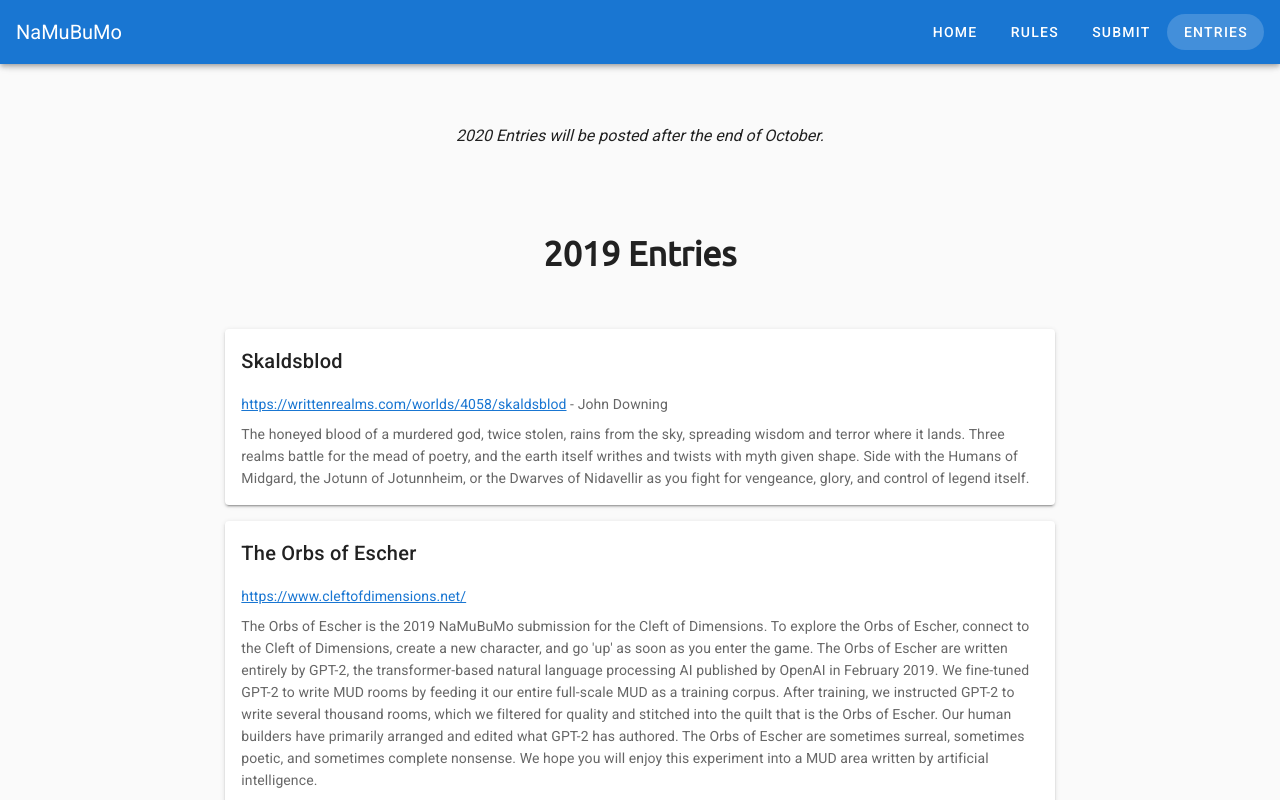
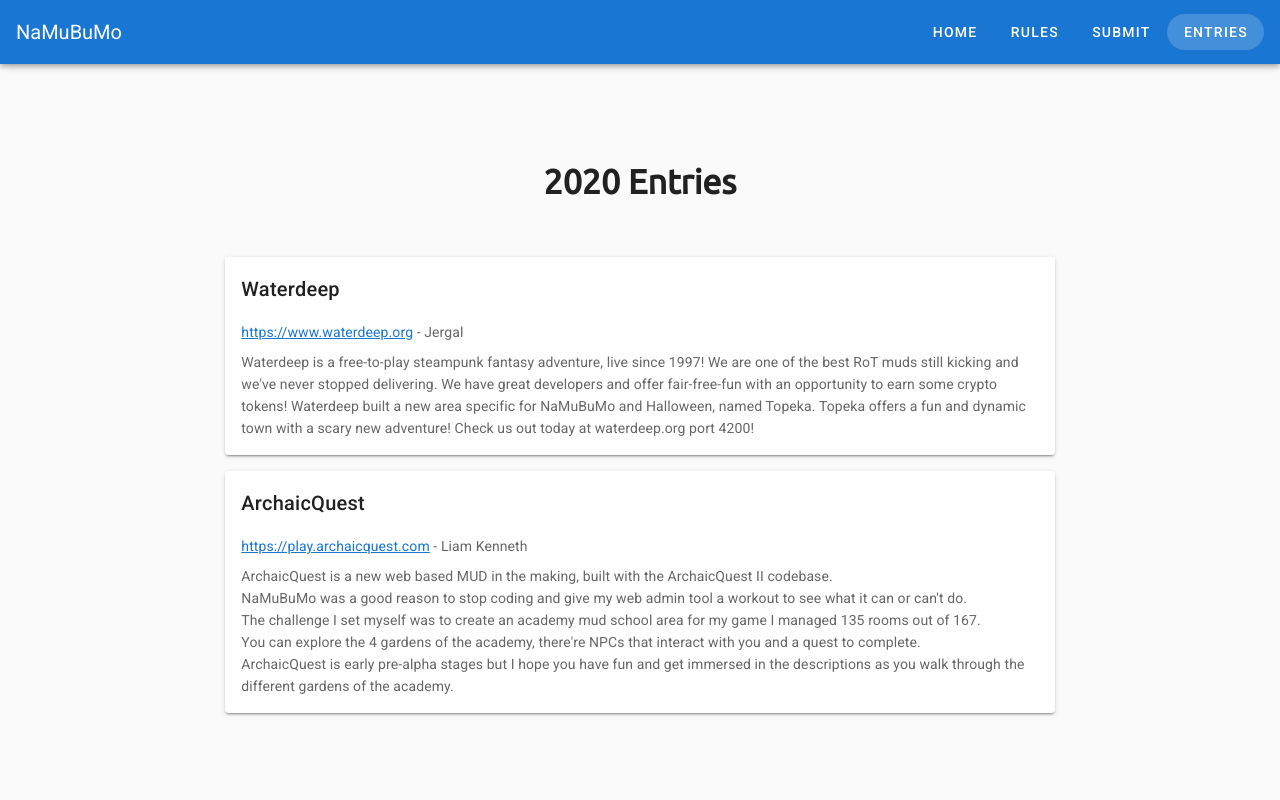
Before and after one commit to teebes/namubumo, a Vue app: page /entries in a window 1280 px wide. Shown: the top 800 px of the page. Built offline with nearby package versions, Linux system fonts and the light colour scheme.

Commit message:
Added the 2 2020 entries submitted so far

```diff
--- a/src/components/Entries.vue
+++ b/src/components/Entries.vue
@@ -3,7 +3,39 @@
     <v-row align="center" justify="center">
       <v-col cols="12" sm="10" md="9" lg="8" xl="6">
 
-        <div class='mt-12 text-center'><em>2020 Entries will be posted after the end of October.</em></div>
+        <div class='page-title d-flex flex-row justify-center'>
+          2020 Entries
+        </div>
+
+        <div class='mt-4'>
+          <v-card class='my-4'>
+            <v-card-title>Waterdeep</v-card-title>
+            <v-card-text>
+              <div>
+                <a href='https://www.waterdeep.org'>https://www.waterdeep.org</a> - Jergal
+              </div>
+               <div class='mt-2'>Waterdeep is a free-to-play steampunk fantasy adventure, live since 1997! We are one of the best RoT muds still kicking and we've never stopped delivering.  We have great developers and offer fair-free-fun with an opportunity to earn some crypto tokens! Waterdeep built a new area specific for NaMuBuMo and Halloween, named Topeka. Topeka offers a fun and dynamic town with a scary new adventure!  Check us out today at waterdeep.org port 4200!</div>
+            </v-card-text>
+          </v-card>
+
+          <v-card class='my-4'>
+            <v-card-title>ArchaicQuest</v-card-title>
+            <v-card-text>
+              <div>
+                <a href='https://play.archaicquest.com'>https://play.archaicquest.com</a> - Liam Kenneth
+              </div>
+               <div class='mt-2'>
+                 ArchaicQuest is a new web based MUD in the making, built with the ArchaicQuest II codebase.<br/>
+                 NaMuBuMo was a good reason to stop coding and give my web admin tool a workout to see what it can or can't do.<br/>
+                 The challenge I set myself was to create an academy mud school area for my game I managed 135 rooms out of 167.<br/>
+                 You can explore the 4 gardens of the academy, there're NPCs that interact with you and a quest to complete.<br/>
+                 ArchaicQuest is early pre-alpha stages but I hope you have fun and get immersed in the descriptions as you walk through the different gardens of the academy.
+              </div>
+            </v-card-text>
+          </v-card>
+        </div>
+
+        <!-- <div class='mt-12 text-center'><em>2020 Entries will be posted after the end of October.</em></div> -->
 
         <div class='page-title d-flex flex-row justify-center'>
           2019 Entries
@@ -69,56 +101,7 @@
                <div class='mt-2'>You have spent your life thus far as a gatherer in Gravel Village, scavenging from the nearby crevasse. The elders have called upon you in your sleep, in a dream. The moon has not changed phase in weeks. The mysterious temple in the desert remains.</div>
             </v-card-text>
           </v-card>
-
-<!--
-
-          The Hallowed Outcasts
-          By Addison Walkosz
-          https://writtenrealms.com/worlds/4396/the-hallowed-outcasts
-          When the last refuge created by the remaining survivors of the Revered Kingdoms is threatened by an malevolent force, the world must seek out a new hero to prepare them for the oncoming war about to unfold.
-
-          MidMUD
-          By Eric Oestrich
-          https://midmud.com/
-          Try out the two new areas, Slate Vale and Amra Prairie. These can be found to the west of Ferrite Springs. Slate Vale is a small town that you can find nestled in the Iron Peaks past Amra Prairie.
-
-          The Somber Moon
-          By Seanohue
-          https://writtenrealms.com/worlds/4447/the-somber-moon
-          You have spent your life thus far as a gatherer in Gravel Village, scavenging from the nearby crevasse. The elders have called upon you in your sleep, in a dream. The moon has not changed phase in weeks. The mysterious temple in the desert remains. -->
         </div>
-
-        <!-- <v-carousel :cycle="true">
-          <v-carousel-item v-for="entry in entries" :key="entry.url">
-            <v-sheet color="secondary" height="100%" tile>
-              <v-row class="fill-height" align="top" justify="center">
-                <div class="slide d-flex flex-grow">
-                  <div class="d-flex flex-column flex-grow" height="100%">
-                    <div class="entry-title text-center mb-4">
-                      <a
-                        :href="entry.url"
-                        class="entry-title white--text"
-                        v-if="entry.url.startsWith('http://') || entry.url.startsWith('https://')"
-                      >{{ entry.title }}</a>
-                      <span v-else>{{ entry.title }}</span>
-                    </div>
-                    <div class="world-detail d-flex flex-column align-center">
-                      <div class>By {{ entry.name }}</div>
-                      <div class>
-                        <a
-                          :href="entry.url"
-                          v-if="entry.url.startsWith('http://') || entry.url.startsWith('https://')"
-                        >{{ entry.url }}</a>
-                        <span v-else>{{ entry.url }}</span>
-                      </div>
-                    </div>
-                    <div class="entry-description flex-grow mt-4">{{ entry.description }}</div>
-                  </div>
-                </div>
-              </v-row>
-            </v-sheet>
-          </v-carousel-item>
-        </v-carousel> -->
 
       </v-col>
     </v-row>
```
